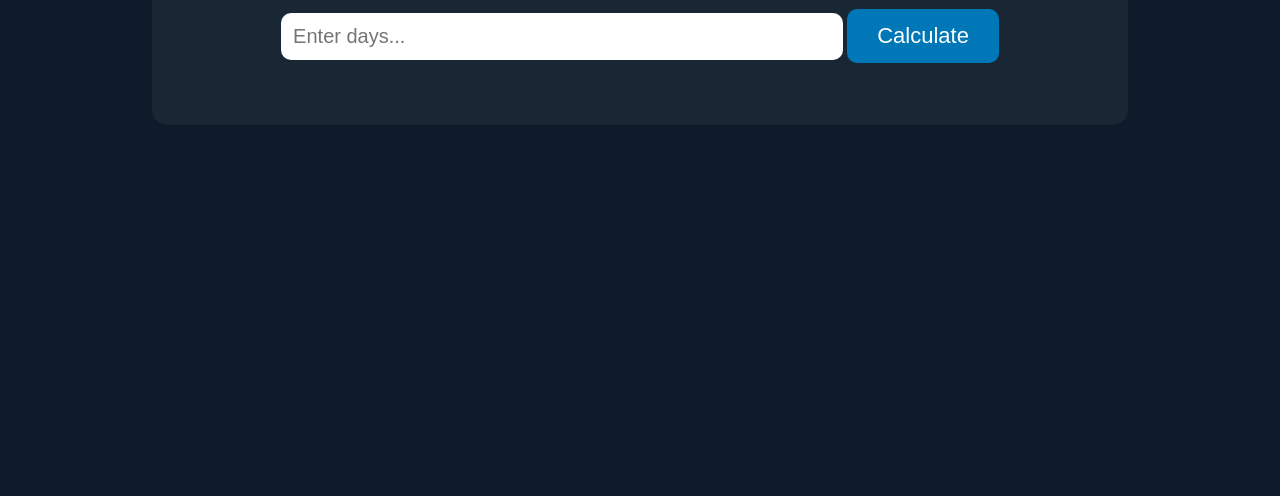
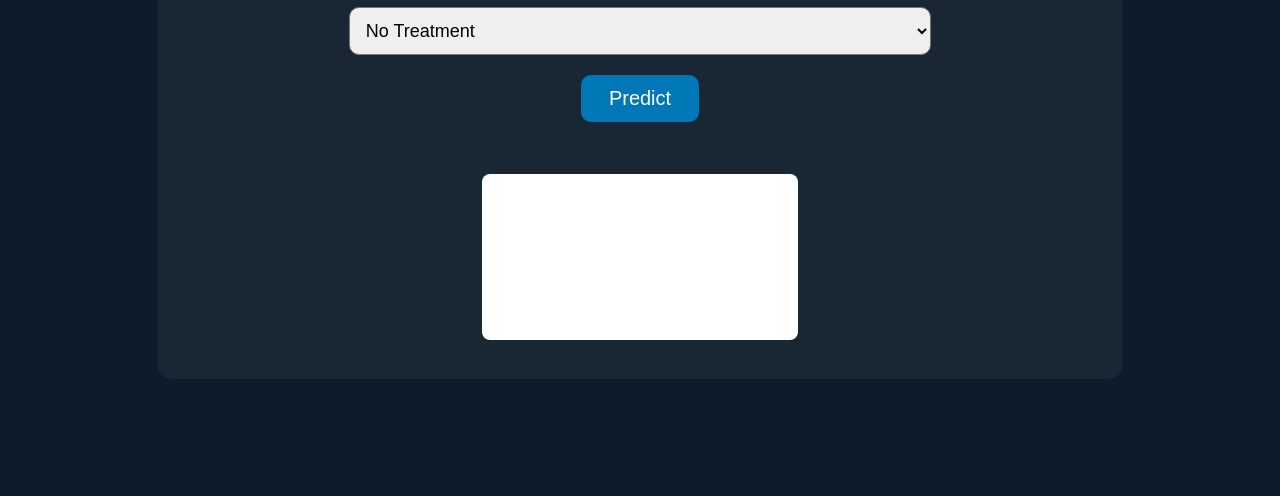
Before and after one commit to falawbatirabdo2020-beep/OncoDynamics, a plain HTML site: page calculator.html in a window 1280 px wide. Shown: the part 304-800 px from the top of the page. Drawn offline with nearby package versions, Linux system fonts and the light colour scheme.

Commit message:
Enhance tumor growth calculator with Chart.js
Added Chart.js library for tumor growth visualization and updated calculator functionality to include treatment options.

```diff
--- a/calculator.html
+++ b/calculator.html
@@ -5,13 +5,18 @@
 <meta name="viewport" content="width=device-width, initial-scale=1.0">
 <title>Tumor Growth Calculator</title>
 
+<!-- Chart.js Library -->
+<script src="https://cdn.jsdelivr.net/npm/chart.js"></script>
+
 <style>
 body {
     margin: 0;
     background-color: #0d1b2a;
     color: white;
     font-family: Arial, sans-serif;
+    text-align: center;
 }
+
 .navbar {
     background-color: #0a2342;
     padding: 15px 40px;
@@ -23,58 +28,69 @@ body {
     font-size: 38px;
     font-weight: bold;
     color: #90e0ef;
-    text-shadow: 0 0 10px #72efff;
 }
 .nav-links a {
+    margin: 0 20px;
     color: #90e0ef;
     font-size: 22px;
-    margin: 0 20px;
     text-decoration: none;
 }
+
+/* Calculator Box */
 .calculator {
     width: 70%;
-    margin: 100px auto;
-    text-align: center;
+    margin: 80px auto;
+    padding: 35px;
     background: rgba(255,255,255,0.05);
-    padding: 40px;
     border-radius: 15px;
 }
+
 input {
     width: 60%;
     padding: 12px;
-    font-size: 20px;
+    font-size: 18px;
     border-radius: 10px;
     border: none;
 }
+
+select {
+    width: 65%;
+    padding: 12px;
+    font-size: 18px;
+    border-radius: 10px;
+    margin-top: 10px;
+}
+
 button {
     margin-top: 20px;
-    padding: 14px 30px;
+    padding: 12px 28px;
     background-color: #0077b6;
     color: white;
     border: none;
-    font-size: 22px;
+    font-size: 20px;
     border-radius: 10px;
 }
-#result {
+button:hover {
+    background-color: #0096c7;
+}
+
+#result-text {
+    font-size: 22px;
     margin-top: 20px;
-    font-size: 22px;
-    color: #90e0ef;
+}
+
+canvas {
+    background-color: white;
+    border-radius: 8px;
+    padding: 8px;
+    margin-top: 30px;
 }
 </style>
-
-<script>
-function calc() {
-    let d = document.getElementById("days").value;
-    if (d === "") return;
-    let result = 500 * Math.exp(0.15 * d);
-    document.getElementById("result").innerText =
-        "Predicted Tumor Cells: " + Math.round(result);
-}
-</script>
 
 </head>
 <body>
 
+<!-- Navbar -->
 <div class="navbar">
     <a href="index.html" class="logo-text">OncoDynamics</a>
     <div class="nav-links">
@@ -84,12 +100,93 @@ function calc() {
     </div>
 </div>
 
+<!-- Calculator Section -->
 <div class="calculator">
-    <h1>Tumor Growth Calculator</h1>
-    <input type="number" id="days" placeholder="Enter days...">
-    <button onclick="calc()">Calculate</button>
-    <p id="result"></p>
+    <h2>Tumor Growth Prediction</h2>
+
+    <input type="number" id="days" placeholder="Enter number of days">
+    <select id="treatment">
+        <option value="no">No Treatment</option>
+        <option value="yes">With Treatment</option>
+    </select>
+    <br>
+    <button onclick="calculate()">Predict</button>
+
+    <p id="result-text"></p>
+
+    <canvas id="tumorChart"></canvas>
 </div>
+
+<script>
+let chart = null;
+const N0 = 1000;
+
+function calculate() {
+    let days = document.getElementById("days").value;
+    let treatment = document.getElementById("treatment").value;
+
+    if (days === "" || days < 0) return;
+
+    let growthRate = treatment === "yes" ? -0.08 : 0.12;
+    let data = [];
+    let labels = [];
+
+    for (let t = 0; t <= days; t++) {
+        let N = N0 * Math.exp(growthRate * t);
+        data.push(Math.round(N));
+        labels.push(t);
+    }
+
+    let finalValue = data[data.length - 1];
+    let percentChange = ((finalValue - N0) / N0 * 100).toFixed(1);
+
+    let resultText = document.getElementById("result-text");
+    if (finalValue > N0) {
+        resultText.style.color = "#ff4d4d";
+        resultText.innerText = `Tumor increased by ${percentChange}% → Condition worsening`;
+    } else {
+        resultText.style.color = "#80ff80";
+        resultText.innerText = `Tumor decreased by ${Math.abs(percentChange)}% → Treatment effective`;
+    }
+
+    if (chart) chart.destroy();
+
+    const ctx = document.getElementById('tumorChart').getContext('2d');
+
+    chart = new Chart(ctx, {
+        data: {
+            labels: labels,
+            datasets: [
+                {
+                    type: 'line',
+                    label: 'Tumor Trend',
+                    data: data,
+                    borderColor: '#0077b6',
+                    borderWidth: 3,
+                    tension: 0.3
+                },
+                {
+                    type: 'bar',
+                    label: 'Daily Representation',
+                    data: data,
+                    backgroundColor: 'rgba(0, 153, 255, 0.4)'
+                }
+            ]
+        },
+        options: {
+            responsive: true,
+            scales: {
+                y: {
+                    title: { display: true, text: 'Cells Count' }
+                },
+                x: {
+                    title: { display: true, text: 'Days' }
+                }
+            }
+        }
+    });
+}
+</script>
 
 </body>
 </html>
```
